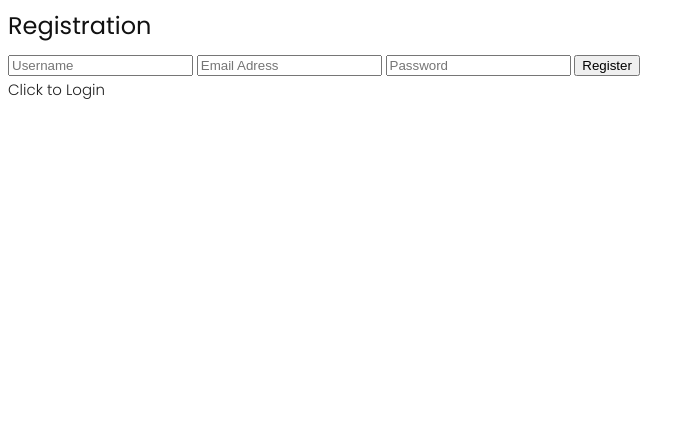
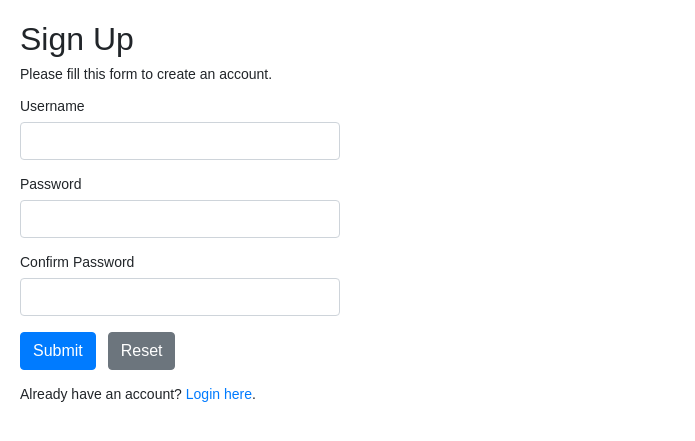
Before and after one commit to yannikonyovel/Yovel, a PHP site: page /registration.php in a window 1280 px wide. Shown: the top 441 px of the page, without its empty margins (0-695 px from the left). Run offline with PHP 8.4, Linux system fonts and the light colour scheme; a stand-in replaces the project's code that opens the database connection.

Commit message:
Update registration.php

```diff
--- a/registration.php
+++ b/registration.php
@@ -1,50 +1,137 @@
+<?php
+// Include config file
+require_once "config.php";
+
+// Define variables and initialize with empty values
+$username = $password = $confirm_password = "";
+$username_err = $password_err = $confirm_password_err = "";
+
+// Processing form data when form is submitted
+if($_SERVER["REQUEST_METHOD"] == "POST"){
+
+    // Validate username
+    if(empty(trim($_POST["username"]))){
+        $username_err = "Please enter a username.";
+    } elseif(!preg_match('/^[a-zA-Z0-9_]+$/', trim($_POST["username"]))){
+        $username_err = "Username can only contain letters, numbers, and underscores.";
+    } else{
+        // Prepare a select statement
+        $sql = "SELECT id FROM users WHERE username = ?";
+
+        if($stmt = mysqli_prepare($link, $sql)){
+            // Bind variables to the prepared statement as parameters
+            mysqli_stmt_bind_param($stmt, "s", $param_username);
+
+            // Set parameters
+            $param_username = trim($_POST["username"]);
+
+            // Attempt to execute the prepared statement
+            if(mysqli_stmt_execute($stmt)){
+                /* store result */
+                mysqli_stmt_store_result($stmt);
+
+                if(mysqli_stmt_num_rows($stmt) == 1){
+                    $username_err = "This username is already taken.";
+                } else{
+                    $username = trim($_POST["username"]);
+                }
+            } else{
+                echo "Oops! Something went wrong. Please try again later.";
+            }
+
+            // Close statement
+            mysqli_stmt_close($stmt);
+        }
+    }
+
+    // Validate password
+    if(empty(trim($_POST["password"]))){
+        $password_err = "Please enter a password.";
+    } elseif(strlen(trim($_POST["password"])) < 6){
+        $password_err = "Password must have atleast 6 characters.";
+    } else{
+        $password = trim($_POST["password"]);
+    }
+
+    // Validate confirm password
+    if(empty(trim($_POST["confirm_password"]))){
+        $confirm_password_err = "Please confirm password.";
+    } else{
+        $confirm_password = trim($_POST["confirm_password"]);
+        if(empty($password_err) && ($password != $confirm_password)){
+            $confirm_password_err = "Password did not match.";
+        }
+    }
+
+    // Check input errors before inserting in database
+    if(empty($username_err) && empty($password_err) && empty($confirm_password_err)){
+
+        // Prepare an insert statement
+        $sql = "INSERT INTO users (username, password) VALUES (?, ?)";
+
+        if($stmt = mysqli_prepare($link, $sql)){
+            // Bind variables to the prepared statement as parameters
+            mysqli_stmt_bind_param($stmt, "ss", $param_username, $param_password);
+
+            // Set parameters
+            $param_username = $username;
+            $param_password = password_hash($password, PASSWORD_DEFAULT); // Creates a password hash
+
+            // Attempt to execute the prepared statement
+            if(mysqli_stmt_execute($stmt)){
+                // Redirect to login page
+                header("location: login.php");
+            } else{
+                echo "Oops! Something went wrong. Please try again later.";
+            }
+
+            // Close statement
+            mysqli_stmt_close($stmt);
+        }
+    }
+
+    // Close connection
+    mysqli_close($link);
+}
+?>
+
 <!DOCTYPE html>
-<html>
+<html lang="en">
 <head>
-    <meta charset="utf-8"/>
-    <title>Registration</title>
-    <link rel="stylesheet" href="style.css"/>
+    <meta charset="UTF-8">
+    <title>Sign Up</title>
+    <link rel="stylesheet" href="https://stackpath.bootstrapcdn.com/bootstrap/4.5.2/css/bootstrap.min.css">
+    <style>
+        body{ font: 14px sans-serif; }
+        .wrapper{ width: 360px; padding: 20px; }
+    </style>
 </head>
 <body>
-<?php
-    require('db.php');
-    // When form submitted, insert values into the database.
-    if (isset($_REQUEST['username'])) {
-        // removes backslashes
-        $username = stripslashes($_REQUEST['username']);
-        //escapes special characters in a string
-        $username = mysqli_real_escape_string($con, $username);
-        $email    = stripslashes($_REQUEST['email']);
-        $email    = mysqli_real_escape_string($con, $email);
-        $password = stripslashes($_REQUEST['password']);
-        $password = mysqli_real_escape_string($con, $password);
-        $create_datetime = date("Y-m-d H:i:s");
-        $query    = "INSERT into `users` (username, password, email, create_datetime)
-                     VALUES ('$username', '" . md5($password) . "', '$email', '$create_datetime')";
-        $result   = mysqli_query($con, $query);
-        if ($result) {
-            echo "<div class='form'>
-                  <h3>You are registered successfully.</h3><br/>
-                  <p class='link'>Click here to <a href='login.php'>Login</a></p>
-                  </div>";
-        } else {
-            echo "<div class='form'>
-                  <h3>Required fields are missing.</h3><br/>
-                  <p class='link'>Click here to <a href='registration.php'>registration</a> again.</p>
-                  </div>";
-        }
-    } else {
-?>
-    <form class="form" action="" method="post">
-        <h1 class="login-title">Registration</h1>
-        <input type="text" class="login-input" name="username" placeholder="Username" required />
-        <input type="text" class="login-input" name="email" placeholder="Email Adress">
-        <input type="password" class="login-input" name="password" placeholder="Password">
-        <input type="submit" name="submit" value="Register" class="login-button">
-        <p class="link"><a href="login.php">Click to Login</a></p>
-    </form>
-<?php
-    }
-?>
+    <div class="wrapper">
+        <h2>Sign Up</h2>
+        <p>Please fill this form to create an account.</p>
+        <form action="<?php echo htmlspecialchars($_SERVER["PHP_SELF"]); ?>" method="post">
+            <div class="form-group">
+                <label>Username</label>
+                <input type="text" name="username" class="form-control <?php echo (!empty($username_err)) ? 'is-invalid' : ''; ?>" value="<?php echo $username; ?>">
+                <span class="invalid-feedback"><?php echo $username_err; ?></span>
+            </div>
+            <div class="form-group">
+                <label>Password</label>
+                <input type="password" name="password" class="form-control <?php echo (!empty($password_err)) ? 'is-invalid' : ''; ?>" value="<?php echo $password; ?>">
+                <span class="invalid-feedback"><?php echo $password_err; ?></span>
+            </div>
+            <div class="form-group">
+                <label>Confirm Password</label>
+                <input type="password" name="confirm_password" class="form-control <?php echo (!empty($confirm_password_err)) ? 'is-invalid' : ''; ?>" value="<?php echo $confirm_password; ?>">
+                <span class="invalid-feedback"><?php echo $confirm_password_err; ?></span>
+            </div>
+            <div class="form-group">
+                <input type="submit" class="btn btn-primary" value="Submit">
+                <input type="reset" class="btn btn-secondary ml-2" value="Reset">
+            </div>
+            <p>Already have an account? <a href="login.php">Login here</a>.</p>
+        </form>
+    </div>
 </body>
 </html>
```
